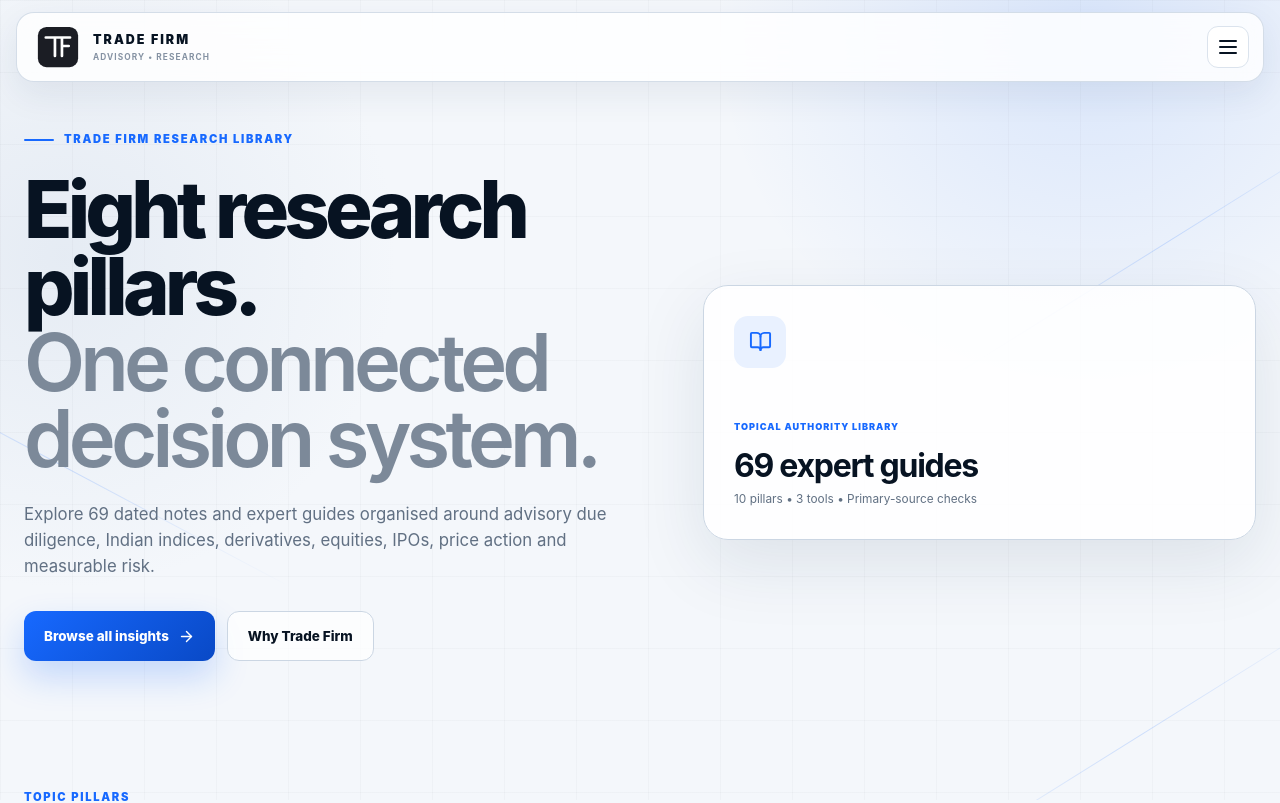
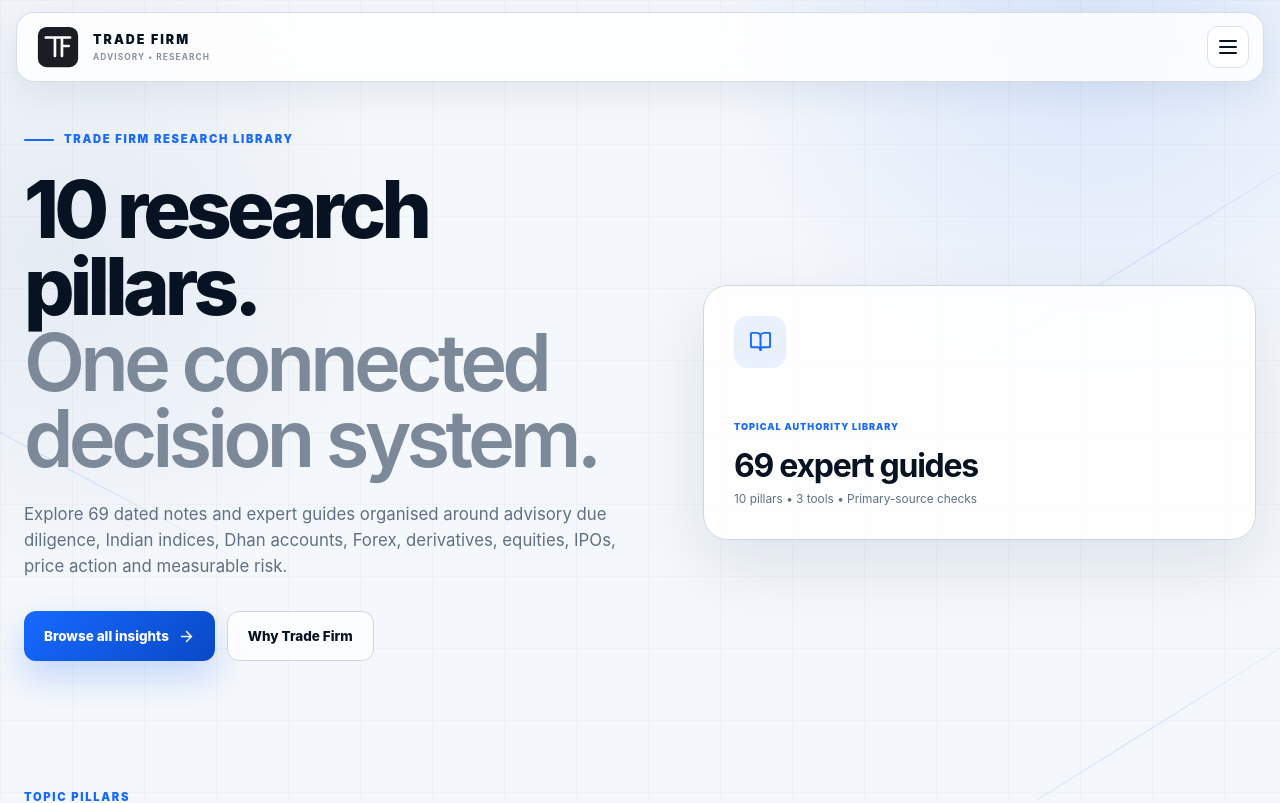
Before and after one commit to tradefirmindia-dot/trade-firm, a Next.js app: page /research-library in a window 1280 px wide. Shown: the top 803 px of the page. Built offline with nearby package versions, Linux system fonts and the light colour scheme; no server answers.

Commit message:
Expand research library for broker account topics

```diff
--- a/app/research-library/page.jsx
+++ b/app/research-library/page.jsx
@@ -7,12 +7,12 @@ import { siteIdentity } from "../../lib/site-identity";
 
 export const metadata = {
   title: "Indian Stock Market Research Library",
-  description: "Explore eight TRADE FIRM research pillars, dated market notes and expert guides on advisory, Indian indices, derivatives, equities, IPOs and risk.",
+  description: "Explore connected TRADE FIRM research pillars and expert guides on advisory, Indian indices, derivatives, broker accounts, Forex, IPOs and risk.",
   keywords: ["stock market research library India", "TRADE FIRM research advisory", "Indian market education"],
   alternates: { canonical: `${siteIdentity.url}/research-library` },
   openGraph: {
     title: "Indian Stock Market Research Library | TRADE FIRM",
-    description: "Eight connected research pillars covering Indian market advisory, products, process and risk.",
+    description: "Connected research pillars covering Indian markets, account access, professional process and measurable risk.",
     url: `${siteIdentity.url}/research-library`,
     images: ["/og-image.jpg"],
   },
@@ -28,7 +28,7 @@ export default function ResearchLibraryPage() {
         "@id": `${url}#collection`,
         url,
         name: "TRADE FIRM Indian Stock Market Research Library",
-        description: `Eight topic pillars connecting ${blogPosts.length} Indian stock market research, advisory and risk articles.`,
+        description: `${contentClusters.length} topic pillars connecting ${blogPosts.length} Indian market research, account, advisory and risk articles.`,
         isPartOf: { "@id": `${siteIdentity.url}/#website` },
         publisher: { "@id": `${siteIdentity.url}/#organization` },
         mainEntity: {
@@ -57,9 +57,9 @@ export default function ResearchLibraryPage() {
       <script type="application/ld+json" dangerouslySetInnerHTML={{ __html: JSON.stringify(schema) }} />
       <PageIntro
         eyebrow="TRADE FIRM RESEARCH LIBRARY"
-        title="Eight research pillars."
+        title={`${contentClusters.length} research pillars.`}
         accent="One connected decision system."
-        text={`Explore ${blogPosts.length} dated notes and expert guides organised around advisory due diligence, Indian indices, derivatives, equities, IPOs, price action and measurable risk.`}
+        text={`Explore ${blogPosts.length} dated notes and expert guides organised around advisory due diligence, Indian indices, Dhan accounts, Forex, derivatives, equities, IPOs, price action and measurable risk.`}
         primaryLabel="Browse all insights"
         primaryHref="/blogs"
       >
```
